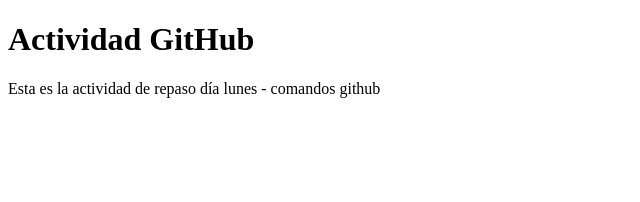
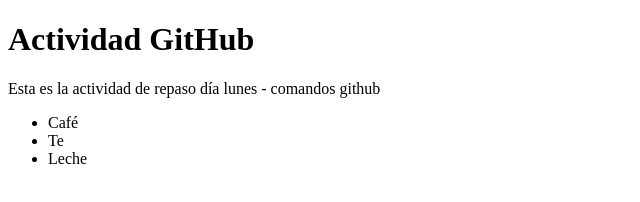
Before and after one commit to Sara-G4321/gitComandos, a plain HTML site: page index.html in a window 1280 px wide. Shown: the whole page, without its empty margins (0-640 px from the left). Drawn offline with Linux system fonts and the light colour scheme.

Commit message:
act github master lista

```diff
--- a/index.html
+++ b/index.html
@@ -9,5 +9,12 @@
   <body>
     <h1>Actividad GitHub</h1>
     <p>Esta es la actividad de repaso día lunes - comandos github</p>
+    <div>
+        <ul>
+            <li>Café</li>
+            <li>Te</li>
+            <li>Leche</li>
+          </ul>
+    </div>
   </body>
 </html>
```
